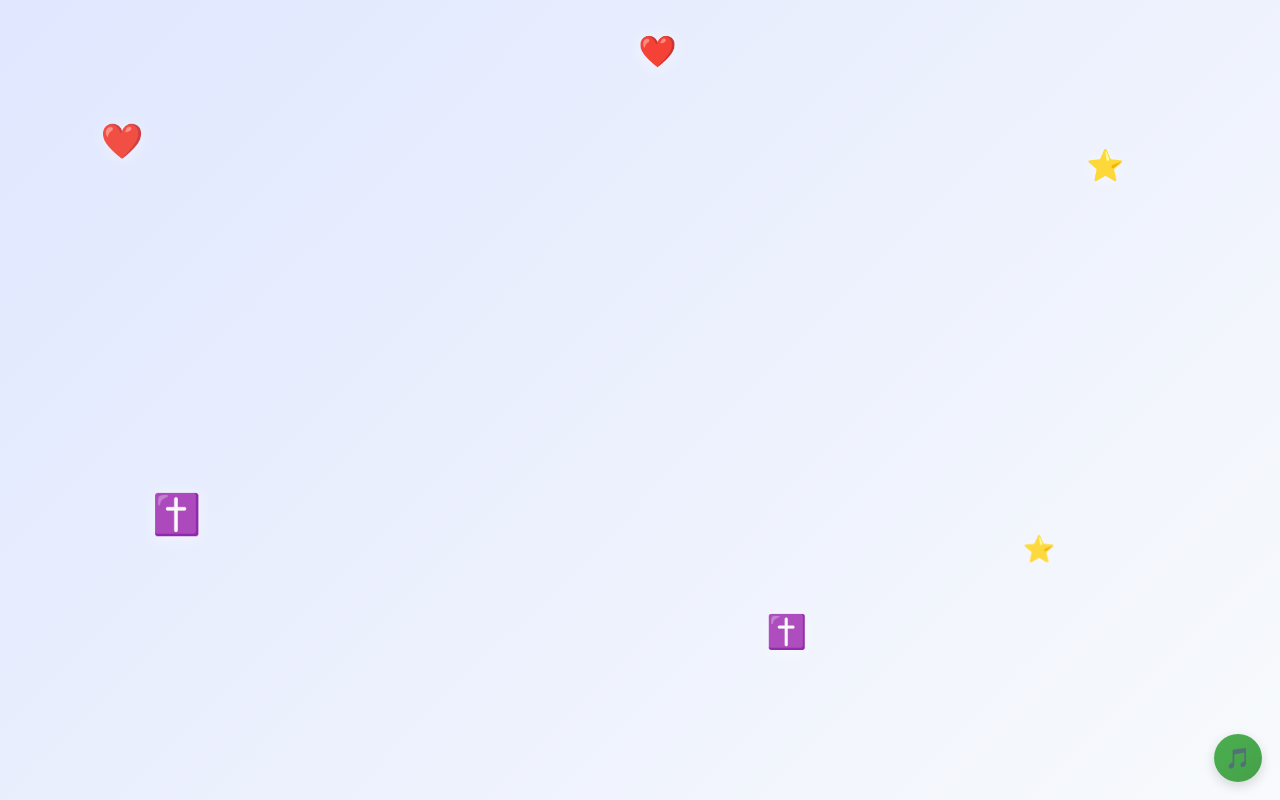
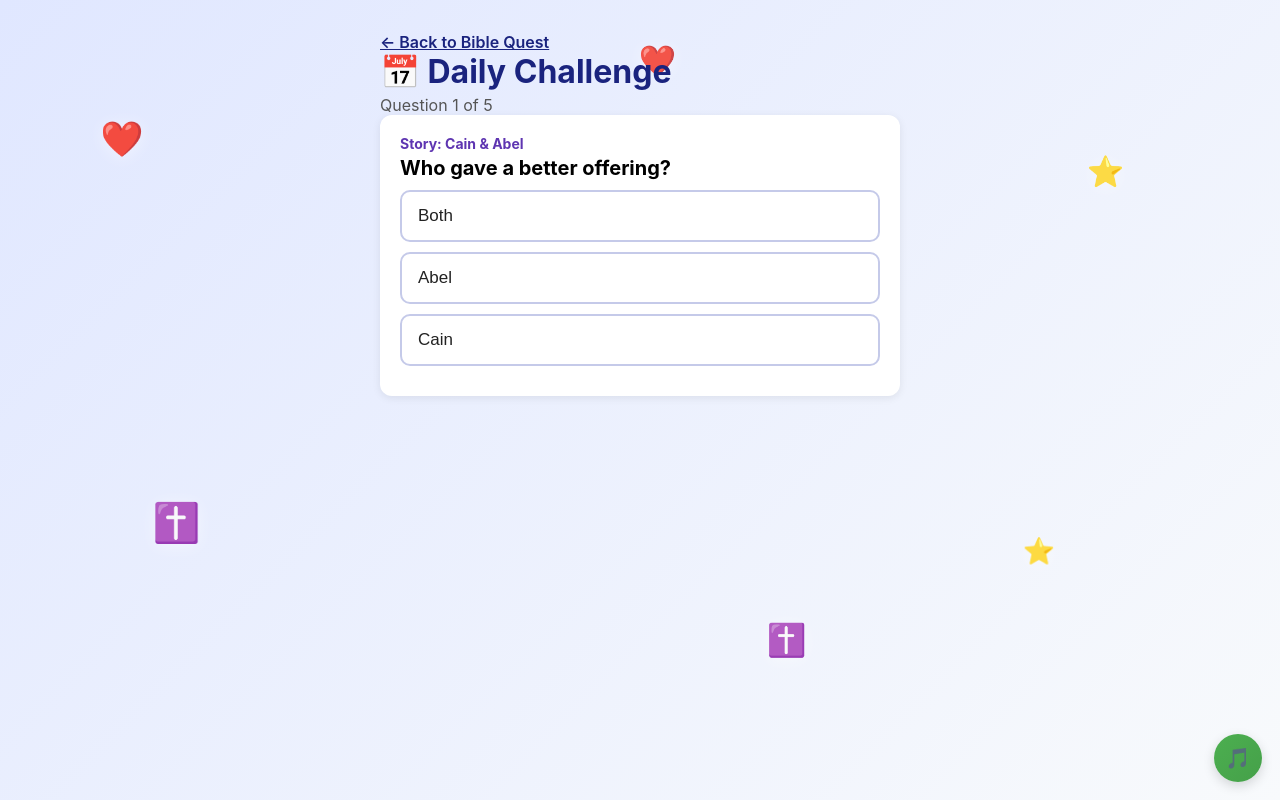
Before and after one commit to Dphoshoba/bible-quest, a React (Create React App) app: page /daily in a window 1280 px wide. Before the commit this address had no page. Built offline with nearby package versions, Linux system fonts and the light colour scheme.

Commit message:
Add Daily Challenge: 5 shared questions per day
- /daily page picks 5 questions per date (seeded, same for everyone), once per day
- Result and completion count saved on device; linked from home page

Co-Authored-By: Claude Sonnet 5.5 <noreply@anthropic.com>

```diff
--- a/src/App.js
+++ b/src/App.js
@@ -13,6 +13,7 @@ const AchievementsPage = lazy(() => import('./components/AchievementsPage.js'));
 const ParentalDashboard = lazy(() => import('./components/ParentalDashboard.js'));
 const BiblePage = lazy(() => import('./BiblePage.js'));
 const CorsTest = lazy(() => import('./components/CorsTest'));
+const DailyChallenge = lazy(() => import('./components/DailyChallenge.js'));
 const PrivacyPolicy = lazy(() => import('./components/LegalPages.js').then((m) => ({ default: m.PrivacyPolicy })));
 const RefundPolicy = lazy(() => import('./components/LegalPages.js').then((m) => ({ default: m.RefundPolicy })));
 
@@ -251,7 +252,7 @@ function HomePage({ handleButtonClick, clickMessage, streak, isPremium, onRestor
             </div>
             <div style={{ background: '#fff', borderRadius: 12, boxShadow: '0 2px 8px #a5b4fc44', padding: '12px 16px', minWidth: 100, textAlign: 'center', fontSize: 14 }}>
               <div style={{ fontSize: 22, marginBottom: 4 }}>📅</div>
-              <div style={{ fontWeight: 700, color: '#3b2f7f' }}>Daily Challenges</div>
+              <Link to="/daily" style={{ fontWeight: 700, color: '#3b2f7f' }}>Daily Challenges</Link>
             </div>
             <div style={{ background: '#fff', borderRadius: 12, boxShadow: '0 2px 8px #a5b4fc44', padding: '12px 16px', minWidth: 100, textAlign: 'center', fontSize: 14 }}>
               <div style={{ fontSize: 22, marginBottom: 4 }}>🛡️</div>
@@ -275,6 +276,11 @@ function HomePage({ handleButtonClick, clickMessage, streak, isPremium, onRestor
 
       {/* Daily streak + restore purchase */}
       <div style={{ textAlign: 'center', margin: '0 0 8px', position: 'relative', zIndex: 1000 }}>
+        <div style={{ marginBottom: 12 }}>
+          <Link to="/daily" style={{ display: 'inline-block', background: '#5e35b1', color: '#fff', textDecoration: 'none', fontWeight: 700, padding: '12px 24px', borderRadius: 24, boxShadow: '0 2px 8px rgba(94,53,177,0.35)' }}>
+            📅 Today's Challenge: 5 quick questions
+          </Link>
+        </div>
         {streak > 0 && (
           <span style={{ display: 'inline-block', background: '#fff3e0', color: '#bf360c', fontWeight: 700, padding: '8px 16px', borderRadius: 20, marginRight: 12 }}>
             🔥 {streak}-day streak{streak >= 3 ? ' — Streak Starter badge earned!' : ' — come back tomorrow to keep it going!'}
@@ -518,6 +524,7 @@ function App() {
               <Route path="/parent-dashboard" element={<ParentalDashboard />} />
               <Route path="/bible" element={<BiblePage />} />
               <Route path="/success" element={<SuccessPage onUnlocked={unlockPremium} />} />
+              <Route path="/daily" element={<DailyChallenge />} />
               <Route path="/privacy" element={<PrivacyPolicy />} />
               <Route path="/refunds" element={<RefundPolicy />} />
               <Route path="/cors-test" element={<CorsTest />} />
--- a/src/QuizPage.js
+++ b/src/QuizPage.js
@@ -4,7 +4,7 @@ import { App as CapacitorApp } from "@capacitor/app";
 import { API_ENDPOINTS } from "./config.js";
 import ShareButton from './components/ShareButton.js';
 
-const quizzes = {
+export const quizzes = {
   david: [
     { question: "What did David use to defeat Goliath?", options: ["Sword", "Stone and Sling", "Arrow"], answer: "Stone and Sling" },
     { question: "What was David's job before becoming king?", options: ["Shepherd", "Farmer", "Fisherman"], answer: "Shepherd" },
--- /dev/null
+++ b/src/components/DailyChallenge.js
@@ -0,0 +1,168 @@
+import React, { useMemo, useState } from 'react';
+import { Link } from 'react-router-dom';
+import { quizzes } from '../QuizPage.js';
+import ShareButton from './ShareButton.js';
+
+const QUESTIONS_PER_DAY = 5;
+
+const todayKey = () => new Date().toLocaleDateString('en-CA'); // YYYY-MM-DD, local time
+
+// Small seeded random generator so every child gets the same challenge on the same day
+function mulberry32(seed) {
+  let a = seed >>> 0;
+  return () => {
+    a = (a + 0x6d2b79f5) >>> 0;
+    let t = a;
+    t = Math.imul(t ^ (t >>> 15), t | 1);
+    t ^= t + Math.imul(t ^ (t >>> 7), t | 61);
+    return ((t ^ (t >>> 14)) >>> 0) / 4294967296;
+  };
+}
+
+function seededShuffle(list, rand) {
+  const arr = [...list];
+  for (let i = arr.length - 1; i > 0; i--) {
+    const j = Math.floor(rand() * (i + 1));
+    [arr[i], arr[j]] = [arr[j], arr[i]];
+  }
+  return arr;
+}
+
+function buildChallenge(dateStr) {
+  const seed = parseInt(dateStr.replace(/-/g, ''), 10);
+  const rand = mulberry32(seed);
+  const pool = Object.entries(quizzes).flatMap(([character, qs]) =>
+    qs.map((q) => ({ ...q, character }))
+  );
+  return seededShuffle(pool, rand)
+    .slice(0, QUESTIONS_PER_DAY)
+    .map((q) => ({ ...q, options: seededShuffle(q.options, rand) }));
+}
+
+function readResult(dateStr) {
+  try {
+    const raw = localStorage.getItem(`dailyChallenge_${dateStr}`);
+    return raw ? JSON.parse(raw) : null;
+  } catch {
+    return null;
+  }
+}
+
+function saveResult(dateStr, score, total) {
+  try {
+    localStorage.setItem(`dailyChallenge_${dateStr}`, JSON.stringify({ score, total }));
+    const count = parseInt(localStorage.getItem('dailyChallengeCount') || '0', 10) || 0;
+    localStorage.setItem('dailyChallengeCount', String(count + 1));
+  } catch {
+    /* storage unavailable: result just isn't remembered */
+  }
+}
+
+const box = { maxWidth: 560, margin: '0 auto', padding: '32px 20px 64px', position: 'relative', zIndex: 1000 };
+
+function DailyChallenge() {
+  const dateStr = useMemo(todayKey, []);
+  const questions = useMemo(() => buildChallenge(dateStr), [dateStr]);
+  const [done, setDone] = useState(() => readResult(dateStr));
+  const [current, setCurrent] = useState(0);
+  const [score, setScore] = useState(0);
+  const [picked, setPicked] = useState(null);
+
+  const q = questions[current];
+  const answered = picked !== null;
+
+  const choose = (opt) => {
+    if (answered) return;
+    setPicked(opt);
+    if (opt === q.answer) setScore((s) => s + 1);
+  };
+
+  const next = () => {
+    if (current + 1 < questions.length) {
+      setCurrent(current + 1);
+      setPicked(null);
+      return;
+    }
+    const finalScore = score; // score already includes the last answer
+    saveResult(dateStr, finalScore, questions.length);
+    setDone({ score: finalScore, total: questions.length });
+  };
+
+  const heading = (
+    <>
+      <p><Link to="/" style={{ color: '#1a237e', fontWeight: 600 }}>← Back to Bible Quest</Link></p>
+      <h1 style={{ color: '#1a237e', marginBottom: 4 }}>📅 Daily Challenge</h1>
+    </>
+  );
+
+  if (done) {
+    const perfect = done.score === done.total;
+    return (
+      <div style={box}>
+        {heading}
+        <div style={{ background: '#fff', borderRadius: 12, padding: 24, textAlign: 'center', boxShadow: '0 2px 8px rgba(0,0,0,0.08)' }}>
+          <div style={{ fontSize: 48 }}>{perfect ? '🏆' : '🌟'}</div>
+          <h2>{perfect ? 'Perfect score!' : 'Well done!'}</h2>
+          <p style={{ fontSize: 20 }}>You scored {done.score} out of {done.total} today.</p>
+          <p>Come back tomorrow for a brand new challenge.</p>
+          <ShareButton message={`I scored ${done.score}/${done.total} on today's Bible Quest Daily Challenge! 📅`} style={{ margin: '12px 0' }} />
+          <p><Link to="/" style={{ color: '#1a237e', fontWeight: 600 }}>Explore Bible stories</Link></p>
+        </div>
+      </div>
+    );
+  }
+
+  return (
+    <div style={box}>
+      {heading}
+      <p style={{ color: '#555' }}>Question {current + 1} of {questions.length}</p>
+      <div style={{ background: '#fff', borderRadius: 12, padding: 20, boxShadow: '0 2px 8px rgba(0,0,0,0.08)' }}>
+        <p style={{ margin: '0 0 4px', color: '#5e35b1', fontWeight: 700, fontSize: 14 }}>
+          Story: {q.character.split('-').map((w) => w.charAt(0).toUpperCase() + w.slice(1)).join(' & ')}
+        </p>
+        <h2 style={{ fontSize: 20, marginTop: 0 }}>{q.question}</h2>
+        {q.options.map((opt) => {
+          const isRight = answered && opt === q.answer;
+          const isWrong = answered && opt === picked && opt !== q.answer;
+          return (
+            <button
+              key={opt}
+              onClick={() => choose(opt)}
+              disabled={answered}
+              style={{
+                display: 'block',
+                width: '100%',
+                textAlign: 'left',
+                margin: '10px 0',
+                padding: '14px 16px',
+                fontSize: 17,
+                borderRadius: 10,
+                border: '2px solid ' + (isRight ? '#2e7d32' : isWrong ? '#c62828' : '#c5cae9'),
+                background: isRight ? '#e8f5e9' : isWrong ? '#ffebee' : '#fff',
+                color: '#222',
+                cursor: answered ? 'default' : 'pointer',
+              }}
+            >
+              {isRight ? '✅ ' : isWrong ? '❌ ' : ''}{opt}
+            </button>
+          );
+        })}
+        {answered && (
+          <div style={{ marginTop: 12 }}>
+            <p style={{ fontWeight: 700 }}>
+              {picked === q.answer ? 'Correct! 🎉' : `Not quite. The answer is ${q.answer}.`}
+            </p>
+            <button
+              onClick={next}
+              style={{ padding: '12px 22px', fontSize: 16, background: '#2e7d32', color: '#fff', border: 'none', borderRadius: 8, cursor: 'pointer' }}
+            >
+              {current + 1 < questions.length ? 'Next question' : 'See my score'}
+            </button>
+          </div>
+        )}
+      </div>
+    </div>
+  );
+}
+
+export default DailyChallenge;
```
